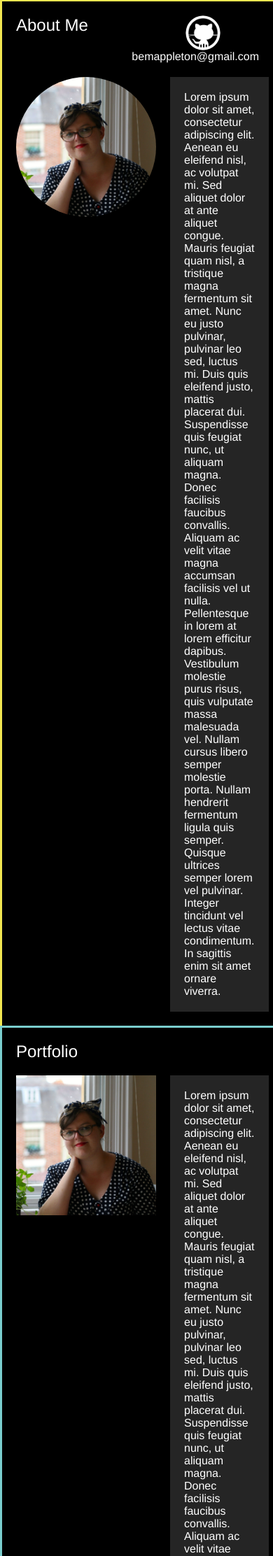
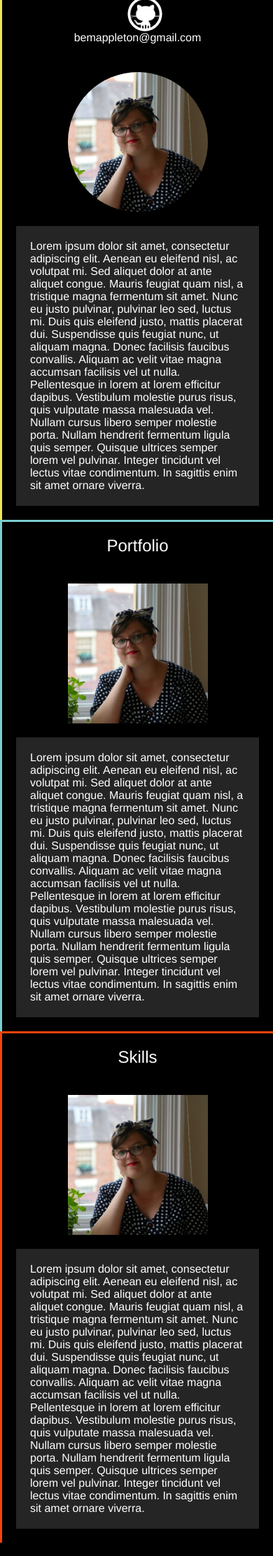
Before and after one commit to bonnieappleton/Portfolio-Website, a Django app: template home/templates/home/homepage.html in a window 390 px wide; the page is wider, and only the part inside the window is pictured. Shown: the part 515-2739 px from the top of that part at 70% size. Run offline with Django 3.2, Linux system fonts and the light colour scheme; the template is opened without the code that fills it, so the values that code supplies are empty; some web fonts are replaced.

Commit message:
Responsive styling

```diff
--- a/home/static/css/home.css
+++ b/home/static/css/home.css
@@ -23,10 +23,16 @@ body {
   .title--main {
     font-family: 'BioRhyme', serif;
     font-size: 45px; }
+    @media (max-width: 767px) {
+      .title--main {
+        font-size: 30px; } }
   .title--tagline {
     font-family: 'Zilla Slab Highlight', cursive;
     font-size: 70px;
     text-align: right; }
+    @media (max-width: 767px) {
+      .title--tagline {
+        font-size: 60px; } }
   .title--section {
     font-weight: 100; }
 
@@ -48,12 +54,21 @@ body {
     margin: 3px;
     padding: 10px 15px;
     text-decoration: none; }
+    @media (max-width: 767px) {
+      .header__link {
+        display: none; } }
     .header__link--about {
       background-color: #f1e651; }
     .header__link--portfolio {
       background-color: #7acece; }
     .header__link--skills {
       background-color: #f5430b; }
+    .header__link--menu {
+      background-color: #7acece;
+      display: none; }
+      @media (max-width: 767px) {
+        .header__link--menu {
+          display: block; } }
 
 .section {
   -webkit-display: flex;
@@ -93,11 +108,20 @@ body {
   margin: 10px auto;
   max-width: 900px;
   width: 100%; }
+  @media (max-width: 767px) {
+    .row {
+      -webkit-align-items: center;
+      -webkit-flex-direction: column;
+      align-items: center;
+      flex-direction: column; } }
 
 .thumbnail {
   width: 200px;
   height: 200px;
   margin-right: 20px; }
+  @media (max-width: 767px) {
+    .thumbnail {
+      margin: 20px; } }
   .thumbnail--avatar {
     border-radius: 50%; }
 
--- a/home/static/sass/home.scss
+++ b/home/static/sass/home.scss
@@ -34,12 +34,20 @@ body {
     &--main {
         font-family: 'BioRhyme', serif;
         font-size: 45px;
+
+        @media(max-width: 767px) {
+            font-size: 30px;
+        }
     }
 
     &--tagline {
         font-family: 'Zilla Slab Highlight', cursive;
         font-size: 70px;
         text-align: right;
+
+        @media(max-width: 767px) {
+            font-size: 60px;
+        }
     }
 
     &--section {
@@ -69,6 +77,10 @@ body {
         padding: 10px 15px;
         text-decoration: none;
 
+        @media(max-width: 767px) {
+            display: none;
+        }
+
         &--about {
             background-color: $color-yellow;
         }
@@ -79,6 +91,14 @@ body {
 
         &--skills {
             background-color: $color-red;
+        }
+
+        &--menu {
+            background-color: $color-mint;
+            display: none;
+            @media(max-width: 767px) {
+                display: block;
+            }
         }
     }
 }
@@ -130,12 +150,23 @@ body {
     margin: 10px auto;
     max-width: 900px;
     width: 100%;
+
+    @media(max-width: 767px) {
+        -webkit-align-items: center;
+        -webkit-flex-direction: column;
+        align-items: center;
+        flex-direction: column;
+    }
 }
 
 .thumbnail {
     width: 200px;
     height: 200px;
     margin-right: 20px;
+
+    @media(max-width: 767px) {
+        margin: 20px;
+    }
 
     &--avatar {
         border-radius: 50%;
--- a/home/templates/home/base.html
+++ b/home/templates/home/base.html
@@ -24,6 +24,7 @@
                 <a class="header__link header__link--about" href="#">About</a>
                 <a class="header__link header__link--portfolio" href="#">Portfolio</a>
                 <a class="header__link header__link--skills" href="#">Skills</a>
+                <a class="header__link header__link--menu" href="#">Menu</a>
             </nav>
         </header>
         {% endblock %}
--- a/home/templates/home/homepage.html
+++ b/home/templates/home/homepage.html
@@ -51,4 +51,8 @@
         </div>
     </section>
 
+    <section class="section">
+        <p>Website by Bonnie Appleton</p>
+    </section>
+
 {% endblock %}
```
Also changed, not shown: 1 other file.
